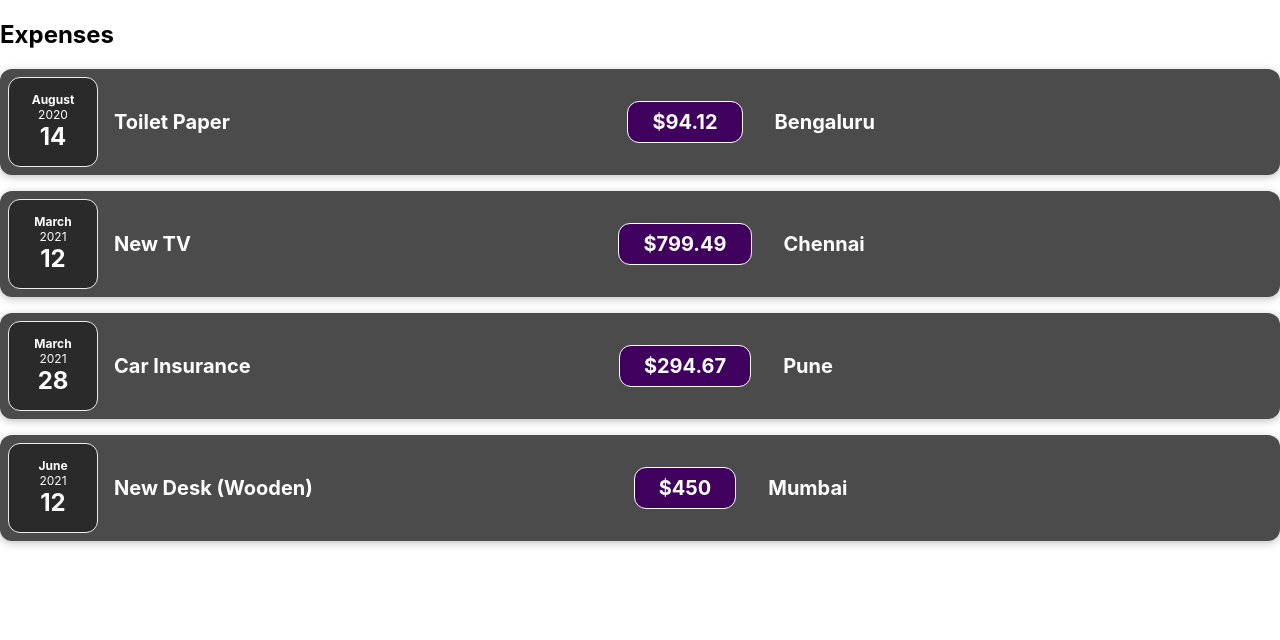
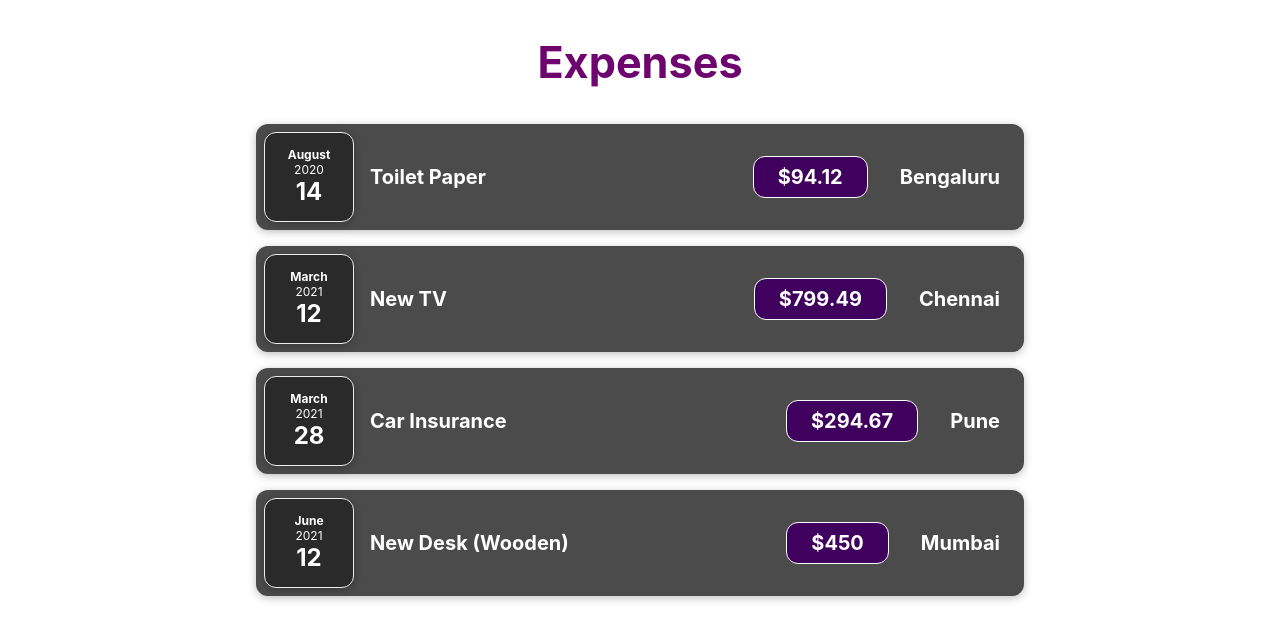
Before and after one commit to manupuranic/first-react-app, a React (Create React App) app: page / in a window 1280 px wide. Shown: the top 640 px of the page. Built offline with nearby package versions, Linux system fonts and the light colour scheme.

Commit message:
File Structure and Fat Arrow Functions

```diff
--- a/src/App.css
+++ b/src/App.css
@@ -36,3 +36,14 @@
     transform: rotate(360deg);
   }
 }
+
+.main {
+  width: 60vw;
+  margin: auto;
+}
+
+.heading {
+  color: #6e046e;
+  text-align: center;
+  font-size: 2.7rem;
+}
--- a/src/App.js
+++ b/src/App.js
@@ -1,6 +1,8 @@
-import ExpenseItem from "./components/ExpenseItem";
+import ExpenseItem from "./components/Expenses/ExpenseItem";
+import Card from "./components/UI/Card";
+import "./App.css";
 
-function App() {
+const App = () => {
   const expenses = [
     {
       id: "e1",
@@ -33,8 +35,8 @@ function App() {
   ];
 
   return (
-    <div>
-      <h2>Expenses</h2>
+    <div className="main">
+      <h2 className="heading">Expenses</h2>
       {expenses.map((expense) => {
         return (
           <ExpenseItem
@@ -48,6 +50,6 @@ function App() {
       })}
     </div>
   );
-}
+};
 
 export default App;
--- a/src/components/ExpenseDetails.js
+++ /dev/null
@@ -1,13 +0,0 @@
-import "./ExpenseItem.css";
-
-const ExpenseDetails = (props) => {
-  return (
-    <div className="expense-item__description">
-      <h2>{props.title}</h2>
-      <div className="expense-item__price">${props.amount}</div>
-      <h2>{props.location}</h2>
-    </div>
-  );
-};
-
-export default ExpenseDetails;
--- a/src/components/ExpenseDate.css
+++ b/src/components/Expenses/ExpenseDate.css
@@ -6,7 +6,6 @@
   border: 1px solid #ececec;
   background-color: #2a2a2a;
   color: white;
-  border-radius: 12px;
   align-items: center;
   justify-content: center;
 }
--- a/src/components/ExpenseDate.js
+++ b/src/components/Expenses/ExpenseDate.js
@@ -1,3 +1,4 @@
+import Card from "../UI/Card";
 import "./ExpenseDate.css";
 
 const ExpenseDate = (props) => {
@@ -5,11 +6,11 @@ const ExpenseDate = (props) => {
   const year = props.date.getFullYear();
   const day = props.date.toLocaleString("en-US", { day: "2-digit" });
   return (
-    <div className="expense-date">
+    <Card className="expense-date">
       <div className="expense-date__month">{month}</div>
       <div className="expense-date__year">{year}</div>
       <div className="expense-date__day">{day}</div>
-    </div>
+    </Card>
   );
 };
 
--- /dev/null
+++ b/src/components/Expenses/ExpenseDetails.js
@@ -0,0 +1,34 @@
+import React from "react";
+import "./ExpenseItem.css";
+
+const ExpenseDetails = (props) => {
+  return (
+    <div className="expense-item__description">
+      <h2>{props.title}</h2>
+      <div className="expense-item__price">${props.amount}</div>
+      <div>
+        <h2>{props.location}</h2>
+      </div>
+    </div>
+  );
+};
+
+export default ExpenseDetails;
+
+// function example(props) {
+//   return React.createElement(
+//     "div",
+//     { className: "expense-item" },
+//     React.createElement(
+//       ExpenseDate,
+//       { date: props.date },
+//       React.createElement(
+//         "div",
+//         {},
+//         React.createElement("h1", {}, "Expense 1"),
+//         React.createElement("h1", {}, "Expense 1")
+//       ),
+//       React.createElement("div", {})
+//     )
+//   );
+// }
--- a/src/components/ExpenseItem.css
+++ b/src/components/Expenses/ExpenseItem.css
@@ -2,10 +2,8 @@
   display: flex;
   justify-content: space-between;
   align-items: center;
-  box-shadow: 0 2px 8px rgba(0, 0, 0, 0.25);
   padding: 0.5rem;
   margin: 1rem 0;
-  border-radius: 12px;
   background-color: #4b4b4b;
 }
 
--- a/src/components/ExpenseItem.js
+++ b/src/components/Expenses/ExpenseItem.js
@@ -1,17 +1,18 @@
 import "./ExpenseItem.css";
 import ExpenseDate from "./ExpenseDate";
 import ExpenseDetails from "./ExpenseDetails";
+import Card from "../UI/Card";
 
 const ExpenseItem = (props) => {
   return (
-    <div className="expense-item">
+    <Card className="expense-item">
       <ExpenseDate date={props.date} />
       <ExpenseDetails
         title={props.title}
         amount={props.amount}
         location={props.location}
       />
-    </div>
+    </Card>
   );
 };
 
--- /dev/null
+++ b/src/components/UI/Card.css
@@ -0,0 +1,4 @@
+.card {
+  box-shadow: 0 2px 8px rgba(0, 0, 0, 0.25);
+  border-radius: 12px;
+}
--- /dev/null
+++ b/src/components/UI/Card.js
@@ -0,0 +1,8 @@
+import "./Card.css";
+
+const Card = (props) => {
+  const classes = "card " + props.className;
+  return <div className={classes}>{props.children}</div>;
+};
+
+export default Card;
```
